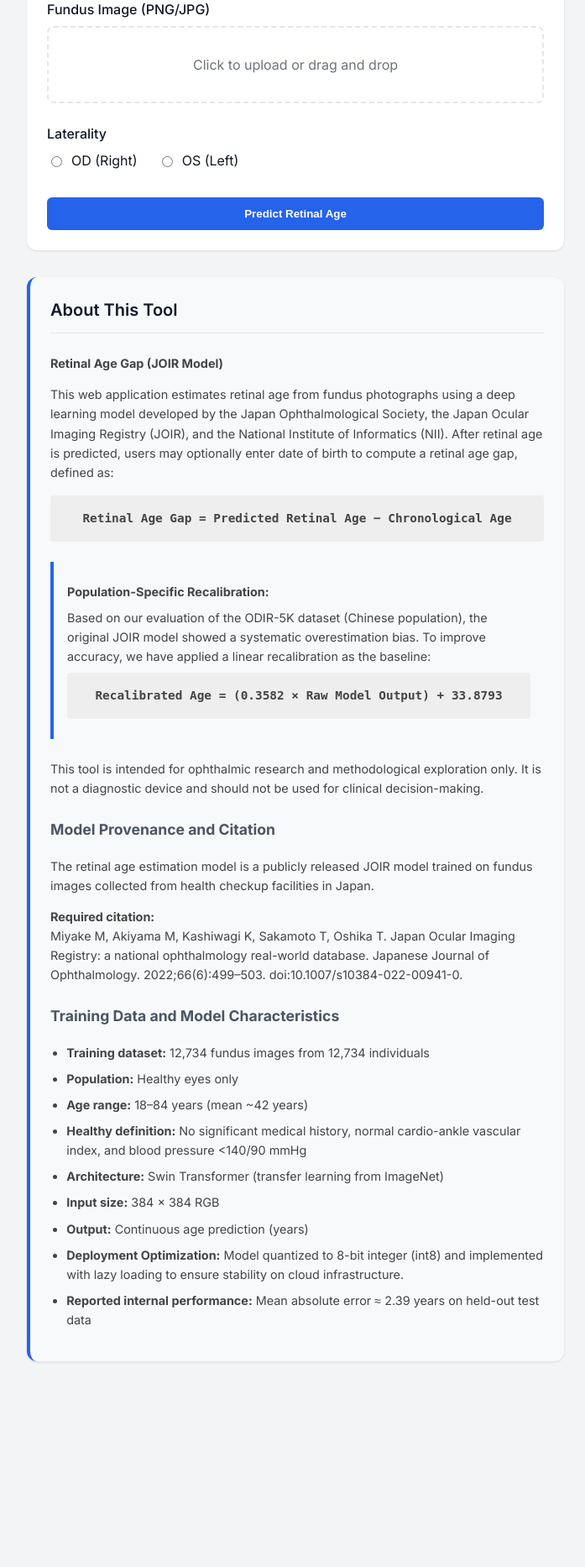
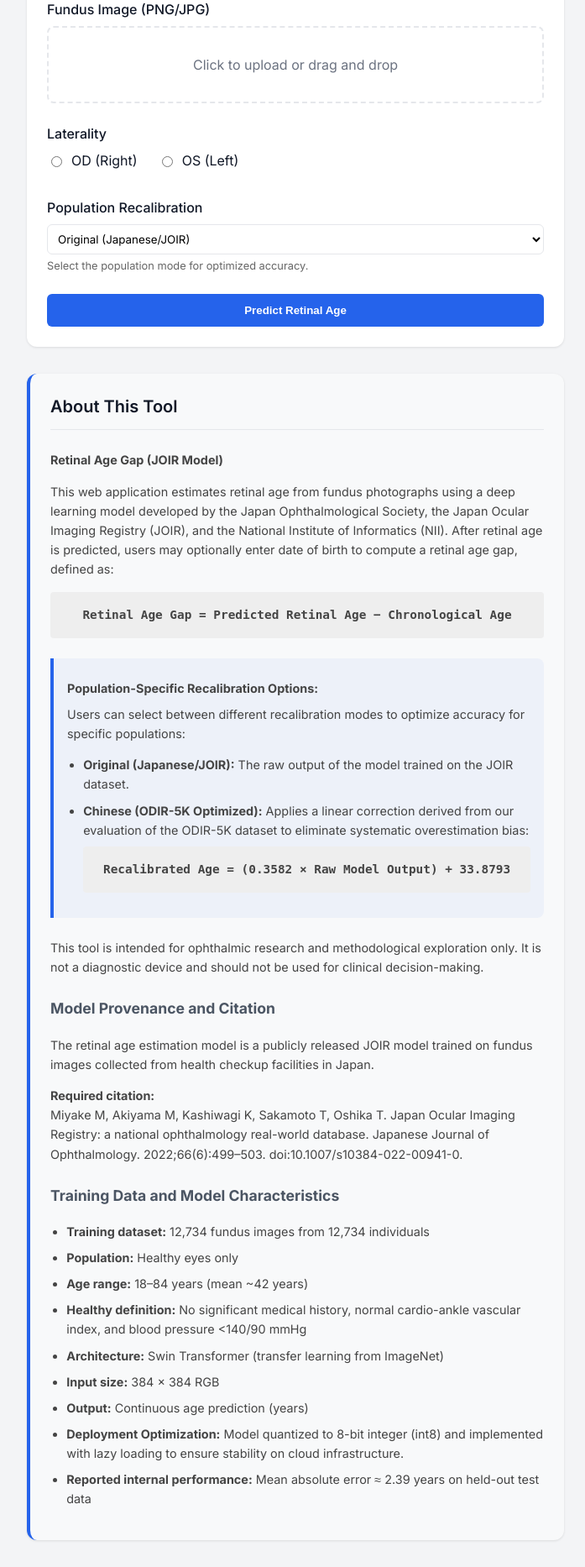
Before and after one commit to JafferLab/Retinal-Age-Gap-Research, a FastAPI app: page / in a window 1280 px wide. Shown: the part 279-2145 px from the top of the page at 84% size, without its empty margins (288-985 px from the left). Before the commit the page ends 1901 px from the top, so only its background shows below. Run offline with FastAPI, Linux system fonts and the light colour scheme.

Commit message:
Implement user-selectable recalibration toggle

```diff
--- a/webapp/app.py
+++ b/webapp/app.py
@@ -14,7 +14,6 @@ from qc_utils import check_quality
 
 app = FastAPI(title="Retinal Age Gap Research App", version="1.0.0")
 
-# Mount static files
 # Mount static files
 import os
 BASE_DIR = os.path.dirname(os.path.abspath(__file__))
@@ -33,7 +32,8 @@ async def read_root(request: Request):
 @app.post("/predict")
 async def predict(
     file: UploadFile = File(...),
-    laterality: str = Form(...)
+    laterality: str = Form(...),
+    recalibration_mode: str = Form("original")
 ):
     if laterality not in ['OD', 'OS']:
         raise HTTPException(status_code=400, detail="Invalid laterality. Must be OD or OS.")
@@ -47,7 +47,7 @@ async def predict(
 
         # Prediction
         model = get_model()
-        predicted_age = model.predict(img, laterality)
+        predicted_age = model.predict(img, laterality, recalibration_mode)
 
         return {
             "predicted_age": predicted_age,
@@ -56,7 +56,8 @@ async def predict(
             "qc_reasons": qc_result['reasons'],
             "server_date": date.today().isoformat(),
             "model_version": "JOIR_Swin_20220903",
-            "app_version": "1.0.0"
+            "app_version": "1.0.0",
+            "recalibration_mode": recalibration_mode
         }
 
     except Exception as e:
--- a/webapp/static/script.js
+++ b/webapp/static/script.js
@@ -45,6 +45,14 @@ document.addEventListener('DOMContentLoaded', () => {
 
             // Update Results
             document.getElementById('predicted-age').textContent = data.predicted_age.toFixed(1);
+
+            const recalibrationNote = document.querySelector('.recalibration-note');
+            if (data.recalibration_mode === 'chinese') {
+                recalibrationNote.style.display = 'block';
+                recalibrationNote.textContent = '(Recalibrated for Chinese population)';
+            } else {
+                recalibrationNote.style.display = 'none';
+            }
 
             const qcStatusEl = document.getElementById('qc-status');
             qcStatusEl.textContent = data.qc_status;
@@ -131,21 +139,22 @@ document.addEventListener('DOMContentLoaded', () => {
         predictForm.reset();
         gapForm.reset();
 
+        // Reset file placeholder
+        filePlaceholder.textContent = 'Click to upload or drag and drop';
+
         // Hide results sections
         resultsSection.classList.add('hidden');
         gapSection.classList.add('hidden');
         gapResults.classList.add('hidden');
 
         // Show upload section
-        uploadSection.classList.remove('hidden');
+        predictForm.classList.remove('hidden');
 
         // Clear results text
-        predictedAgeVal.textContent = '--';
-        qcStatus.textContent = '--';
-        qcStatus.className = 'status-badge';
-        qcIssues.textContent = '';
-        chronoAgeVal.textContent = '--';
-        ageGapVal.textContent = '--';
+        document.getElementById('predicted-age').textContent = '--';
+        document.getElementById('qc-status').textContent = '--';
+        document.getElementById('chrono-age').textContent = '--';
+        document.getElementById('age-gap').textContent = '--';
 
         // Scroll to top
         window.scrollTo({ top: 0, behavior: 'smooth' });
--- a/webapp/static/style.css
+++ b/webapp/static/style.css
@@ -122,12 +122,14 @@ input[type="file"] {
     cursor: pointer;
 }
 
-input[type="date"] {
+input[type="date"],
+select {
     width: 100%;
     padding: 0.5rem;
     border: 1px solid var(--border-color);
     border-radius: 0.375rem;
     font-family: inherit;
+    background-color: white;
 }
 
 .btn-primary,
@@ -310,7 +312,7 @@ input[type="date"] {
 }
 
 .recalibration-info {
-    background: rgba(var(--primary-rgb), 0.05);
+    background: rgba(37, 99, 235, 0.05);
     border-left: 4px solid var(--primary-color);
     padding: 1rem;
     margin: 1.5rem 0;
--- a/webapp/templates/index.html
+++ b/webapp/templates/index.html
@@ -47,6 +47,15 @@
                     </div>
                 </div>
 
+                <div class="form-group">
+                    <label for="recalibration-mode">Population Recalibration</label>
+                    <select id="recalibration-mode" name="recalibration_mode">
+                        <option value="original">Original (Japanese/JOIR)</option>
+                        <option value="chinese">Chinese (ODIR-5K Optimized)</option>
+                    </select>
+                    <small class="form-help">Select the population mode for optimized accuracy.</small>
+                </div>
+
                 <button type="submit" class="btn-primary" id="predict-btn">Predict Retinal Age</button>
             </form>
 
@@ -65,7 +74,7 @@
                     <span class="label">Predicted Retinal Age</span>
                     <span class="value" id="predicted-age">--</span>
                     <span class="unit">years</span>
-                    <div class="recalibration-note">Recalibrated for improved accuracy</div>
+                    <div class="recalibration-note" style="display: none;">Recalibrated for improved accuracy</div>
                 </div>
                 <div class="result-item">
                     <span class="label">QC Status</span>
@@ -125,11 +134,17 @@
                 <p class="formula">Retinal Age Gap = Predicted Retinal Age − Chronological Age</p>
 
                 <div class="recalibration-info">
-                    <p><strong>Population-Specific Recalibration:</strong></p>
-                    <p>Based on our evaluation of the ODIR-5K dataset (Chinese population), the original JOIR model
-                        showed a systematic overestimation bias. To improve accuracy, we have applied a linear
-                        recalibration as the baseline:</p>
-                    <p class="formula">Recalibrated Age = (0.3582 × Raw Model Output) + 33.8793</p>
+                    <p><strong>Population-Specific Recalibration Options:</strong></p>
+                    <p>Users can select between different recalibration modes to optimize accuracy for specific
+                        populations:</p>
+                    <ul>
+                        <li><strong>Original (Japanese/JOIR):</strong> The raw output of the model trained on the JOIR
+                            dataset.</li>
+                        <li><strong>Chinese (ODIR-5K Optimized):</strong> Applies a linear correction derived from our
+                            evaluation of the ODIR-5K dataset to eliminate systematic overestimation bias:
+                            <p class="formula">Recalibrated Age = (0.3582 × Raw Model Output) + 33.8793</p>
+                        </li>
+                    </ul>
                 </div>
 
                 <p>This tool is intended for ophthalmic research and methodological exploration only. It is not a
```
Also changed, not shown: webapp/model_utils.py (+16 -5 lines).
